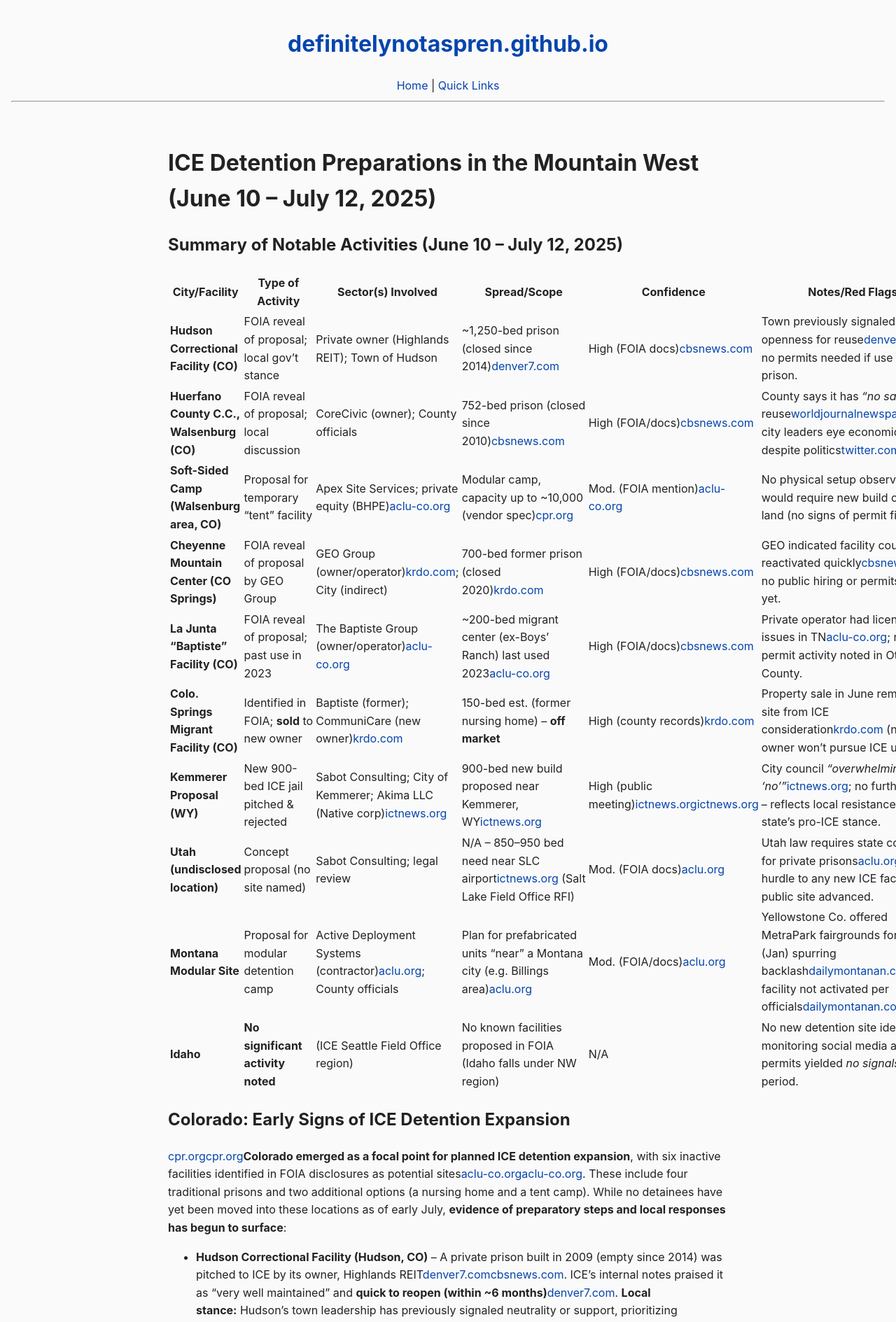
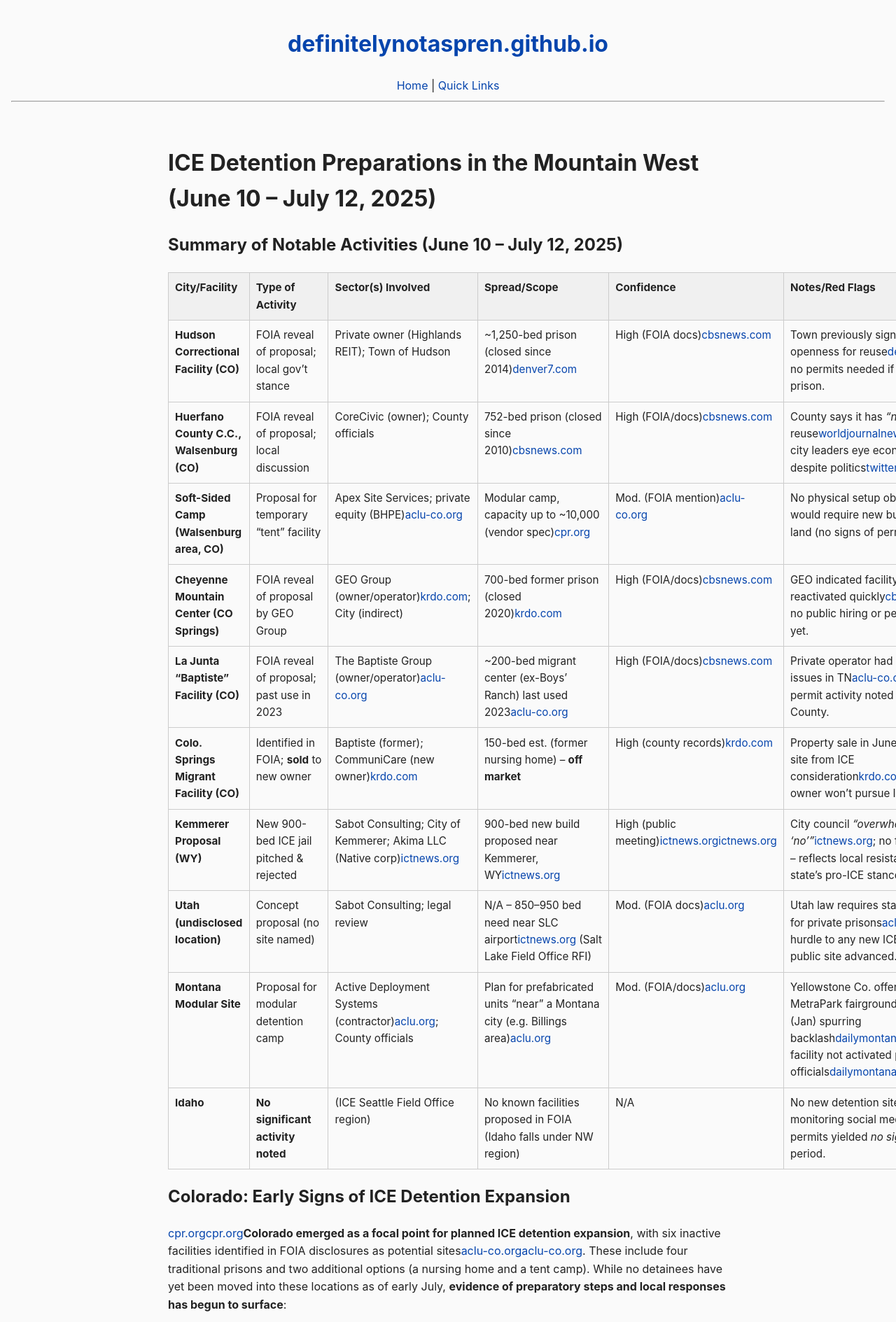
Before and after one commit to definitelynotaspren/definitelynotaspren.github.io, a Jekyll site: the page built from _posts/2025-07-17-mtnwestriskanalysis.md, in a window 1280 px wide. Shown: the top 1889 px of the page at 70% size. Built offline with Jekyll 4.4.1, drawn with Linux system fonts in a browser that asks for light colours; our own code applies the rules of GitHub Pages for plain Markdown files.

Commit message:
Update main.css

```diff
--- a/assets/css/main.css
+++ b/assets/css/main.css
@@ -39,7 +39,34 @@
   max-width: 800px;
   margin: 0 auto;
 }
+table {
+  width: 100%;
+  border-collapse: collapse;
+  margin: 1em 0;
+  font-size: 0.95em;
+}
 
+th, td {
+  border: 1px solid #ccc;
+  padding: 0.6em;
+  text-align: left;
+  vertical-align: top;
+}
+
+th {
+  background-color: #f0f0f0;
+  font-weight: bold;
+}
+
+tr:nth-child(even) {
+  background-color: #fafafa;
+}
+
+table thead {
+  position: sticky;
+  top: 0;
+  background: #f9f9f9;
+}
 .action-badge {
   display: inline-block;
   background: #eef;
@@ -62,4 +89,5 @@
   body {
     font-size: 1rem;
   }
+
 }
```
